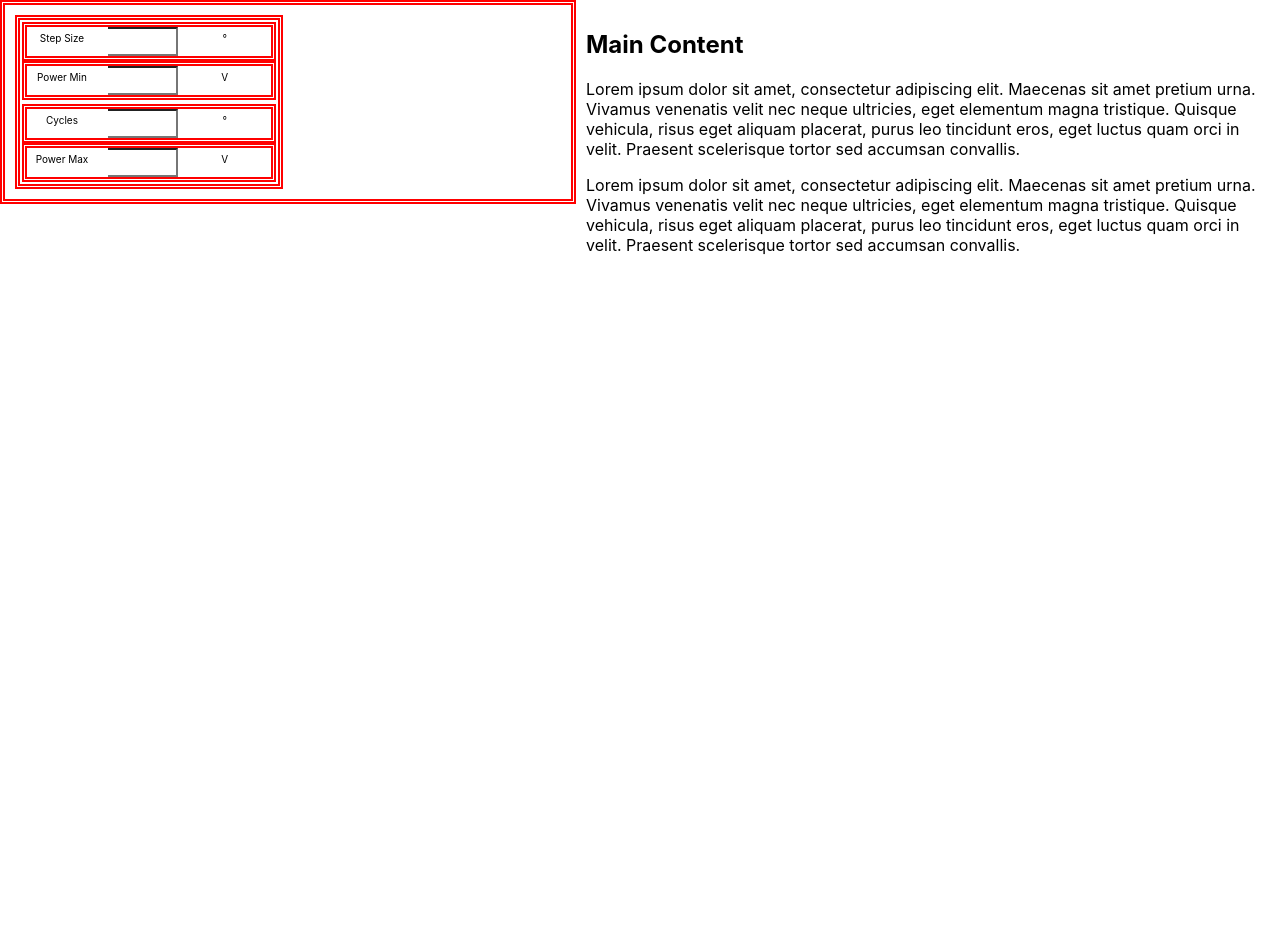
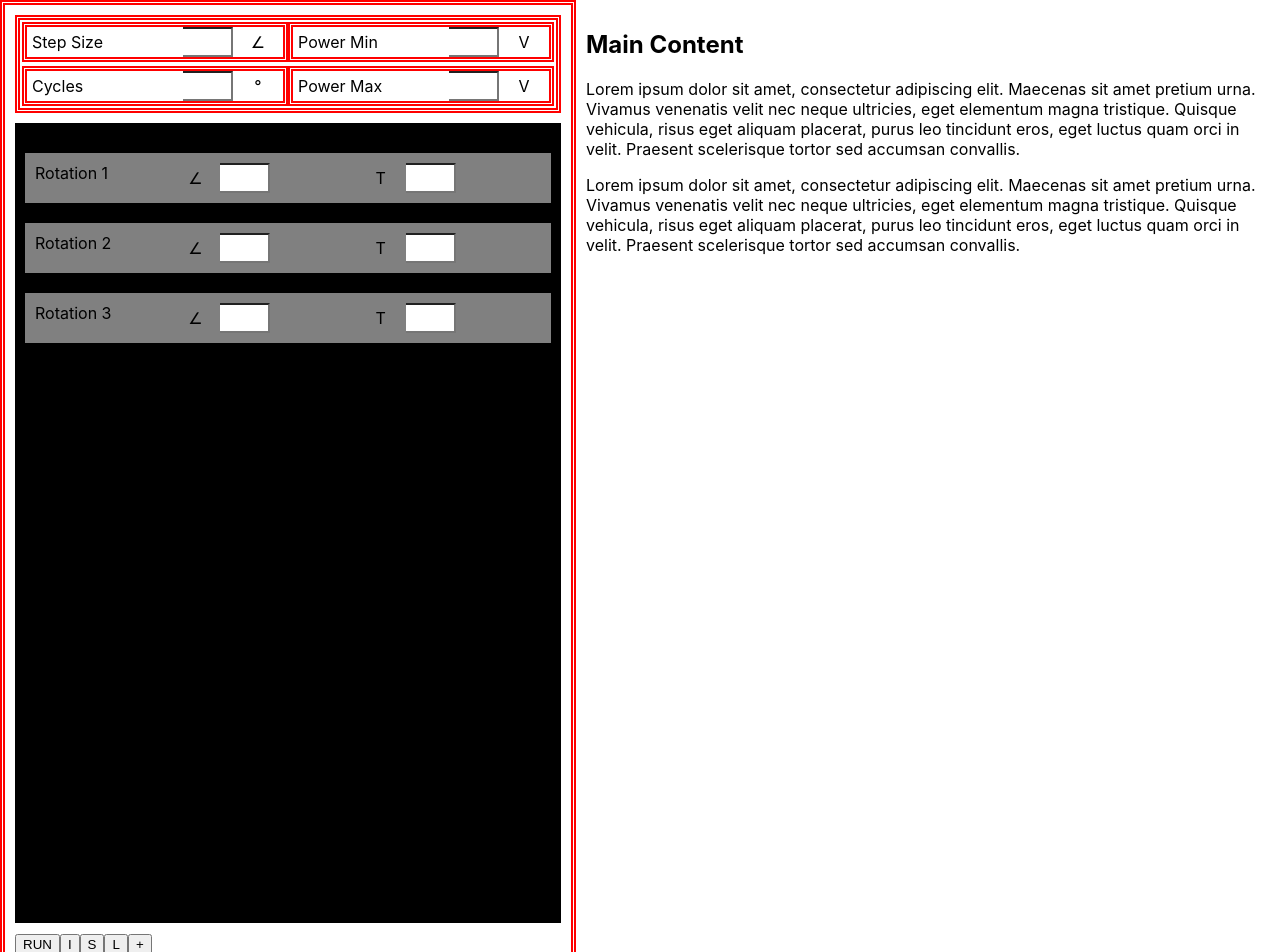
Before and after one commit to RockerReactor/rocker-reactor, a React (Create React App) app: page / in a window 1280 px wide. Shown: the top 952 px of the page. Before the commit the page ends 800 px from the top, so only its background shows below. Built offline with nearby package versions, Linux system fonts and the light colour scheme.

Commit message:
Left menu bar basic for configuring button functionality
developed most of left side of ui

```diff
--- a/src/App.css
+++ b/src/App.css
@@ -19,7 +19,7 @@ body {
 .column.control {
   width: 45%;
   display: grid;
-  grid-template-columns: 1fr 1fr; /* Two equal-width columns */
+  /*grid-template-columns: 1fr 1fr; /* Two equal-width columns */
   gap: 10px; /* Space between items */
   white-space: nowrap;
   border-color: red;
@@ -39,7 +39,7 @@ body {
 .parIn{
   border-left: 5px;
   padding: 5px;
-  width: 70px;
+  width: 50px;
   align-content: top;
 }
 
@@ -51,34 +51,41 @@ body {
 }
 
 /* Responsive layout - makes the columns stack on top of each other instead of next to each other */
-@media screen and (max-width: 600px) {
+@media screen and (max-width: 800px) {
   .column.control, .column.view {
     width: 100%;
   }
 }
 
 .parbox{
+
   width: 100%;
   padding: 2px;
+  display: grid;
+  grid-template-columns: 1fr 1fr;
+
 
 }
 
 .parameter {
   display: grid;
-  grid-template-columns: 1fr 1fr 1fr;
+  grid-template-columns: 1fr 0fr 0fr;
   white-space: nowrap;
   border-color: red;
   border: 5px double red;
+  width: inherit;
+
 }
 
 .parText {
-  font-size: x-small;
+  font-size: normal;
   text-align: center;
+
 
 }
 
 .parameter .right {
-  align-items: left;
+  align-items: right;
 }
 
 .test {
@@ -86,4 +93,32 @@ body {
   border-color: red;
   border: 5px double red;
   width: 100%;
+  width: 100%;
 }
+
+.instructionset {
+  background-color: black;
+  padding: 10px;
+  height: 800px;
+}
+
+.instruction {
+  display: grid;
+  grid-template-columns: 1fr 0fr 1fr 0fr 1fr;
+  padding: 10px;
+
+  background-color: gray;
+  margin-top: 20px;
+}
+
+.toolbar {
+  display: grid;
+  grid-template-columns: 2fr,1fr,1fr,1fr,1fr;
+  padding: 10px;
+  all : unset;
+}
+
+.tbbutton{
+  width: 100%;
+
+}
--- a/src/App.tsx
+++ b/src/App.tsx
@@ -19,7 +19,7 @@ function App() {
                 <div className='parameter'>
                   <label className='parText parIn'>Step Size </label>
                   <input className='parIn' type='text'></input>
-                  <label className='parText parIn'>°</label>
+                  <label className='parText parIn'>∠</label>
                 </div>
                 <div className='parameter'>
                   <label className='parText parIn'>Power Min </label>
@@ -40,6 +40,36 @@ function App() {
                 </div>
               </div>
             </div>
+            <div className='instructionset'>
+              <div className='instruction'>
+                  <label> Rotation 1</label>
+                  <label className='parText parIn'>∠</label>
+                  <input className='parIn' type='text'></input>
+                  <label className='parText parIn'>T</label>
+                  <input className='parIn' type='text'></input>
+              </div>
+              <div className='instruction'>
+                  <label> Rotation 2</label>
+                  <label className='parText parIn'>∠</label>
+                  <input className='parIn' type='text'></input>
+                  <label className='parText parIn'>T</label>
+                  <input className='parIn' type='text'></input>
+              </div>
+              <div className='instruction'>
+                  <label> Rotation 3</label>
+                  <label className='parText parIn'>∠</label>
+                  <input className='parIn' type='text'></input>
+                  <label className='parText parIn'>T</label>
+                  <input className='parIn' type='text'></input>
+              </div>
+            </div>
+            <div className="toolbar">
+              <button type = "button" id = "run tbbutton">RUN</button>
+              <button type = "button" id = "import tbbutton">I</button>
+              <button type = "button" id = "save tbbutton">S</button>
+              <button type = "button" id = "loop tbbutton">L</button>
+              <button type = "button" id = "add tbbutton">+</button>
+            </div>
           </div>
 
           <div className="column view">
```
